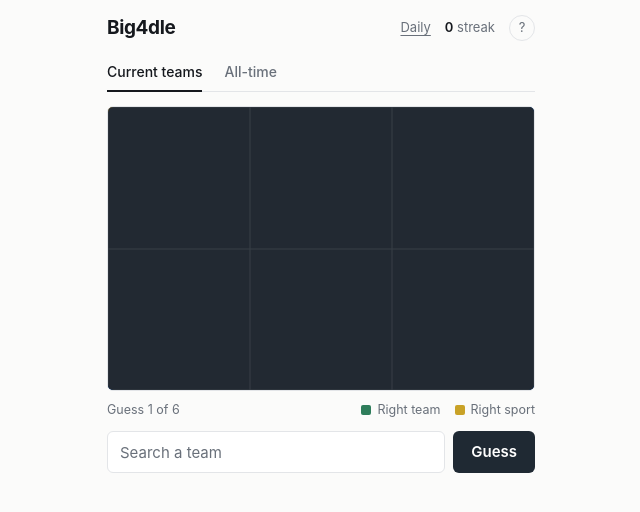
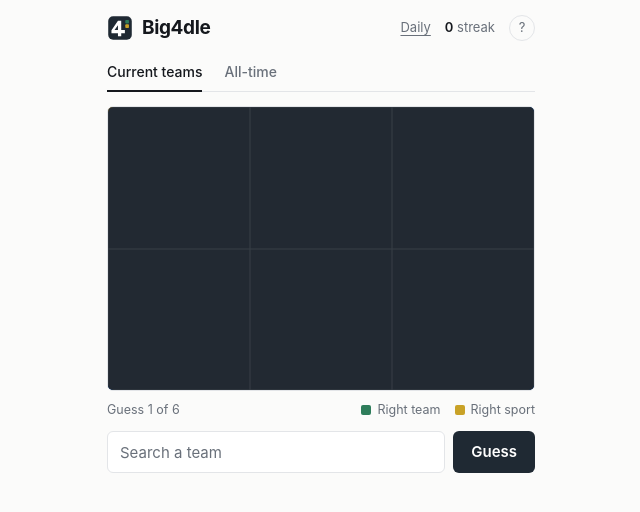
Before and after one commit to gabrielstemarie0/Big4dle, a plain HTML site: page index.html in a window 1280 px wide. Shown: the full height of the page, 319-959 px from the left. Drawn offline with Linux system fonts and the light colour scheme.

Commit message:
Add the 4 monogram logo: header mark, favicon, home-screen icon, share preview
Co-Authored-By: Claude Sonnet 5.5 <noreply@anthropic.com>
Claude-Session: https://claude.ai/code/session_016hfPirMptNrkBJKFViKhro

```diff
--- a/index.html
+++ b/index.html
@@ -6,12 +6,19 @@
   <title>Big4dle</title>
   <meta name="description" content="Guess the pro team from its colors on its captain's national flag in 6 tries. Every wrong guess reveals another square.">
   <link rel="icon" href="favicon.svg" type="image/svg+xml">
+  <link rel="apple-touch-icon" href="apple-touch-icon.png">
+  <meta name="theme-color" content="#fbfbfa">
+  <meta property="og:type" content="website">
+  <meta property="og:title" content="Big4dle">
+  <meta property="og:description" content="Guess the pro team from a flag painted in its colors. NFL, MLB, NBA and NHL.">
+  <meta property="og:image" content="https://big4dle.pages.dev/og-image.png">
+  <meta name="twitter:card" content="summary_large_image">
   <link rel="stylesheet" href="styles.css">
 </head>
 <body>
   <header class="top">
     <div class="bar">
-      <h1>Big4dle</h1>
+      <h1><svg class="mark" viewBox="0 0 64 64" aria-hidden="true"><rect x="3" y="3" width="58" height="58" rx="12" fill="var(--accent)"/><path fill="var(--on-accent)" fill-rule="evenodd" d="M35 14 L35 37 L44 37 L44 45 L35 45 L35 52 L27 52 L27 45 L11 45 L11 37.5 L27 14 Z M27 25 L18.5 37 L27 37 Z"/><rect x="45" y="12" width="9" height="9" rx="2" fill="var(--good)"/><rect x="45" y="23" width="9" height="9" rx="2" fill="var(--yellow)"/></svg>Big4dle</h1>
       <div class="tools">
         <button class="link" id="mode-btn" type="button">Daily</button>
         <span class="streak" title="Current streak"><b id="streak">0</b> streak</span>
--- a/styles.css
+++ b/styles.css
@@ -7,7 +7,8 @@ body{margin:0;background:var(--bg);color:var(--ink);font:15px/1.45 -apple-system
 button{font:inherit;color:inherit}
 .top{max-width:460px;margin:0 auto;padding:14px 16px 0}
 .bar{display:flex;align-items:center;justify-content:space-between}
-h1{margin:0;font-size:19px;font-weight:700;letter-spacing:-.02em}
+h1{margin:0;font-size:19px;font-weight:700;letter-spacing:-.02em;display:flex;align-items:center;gap:9px}
+.mark{width:26px;height:26px;flex:none}
 .tools{display:flex;align-items:center;gap:14px;font-size:13px;color:var(--muted)}
 .tools b{color:var(--ink);font-weight:600}
 .link{background:none;border:0;padding:0;cursor:pointer;color:var(--muted);text-decoration:underline;text-underline-offset:3px}
```
Also changed, not shown: apple-touch-icon.png (added), favicon.svg, og-image.png (added).
